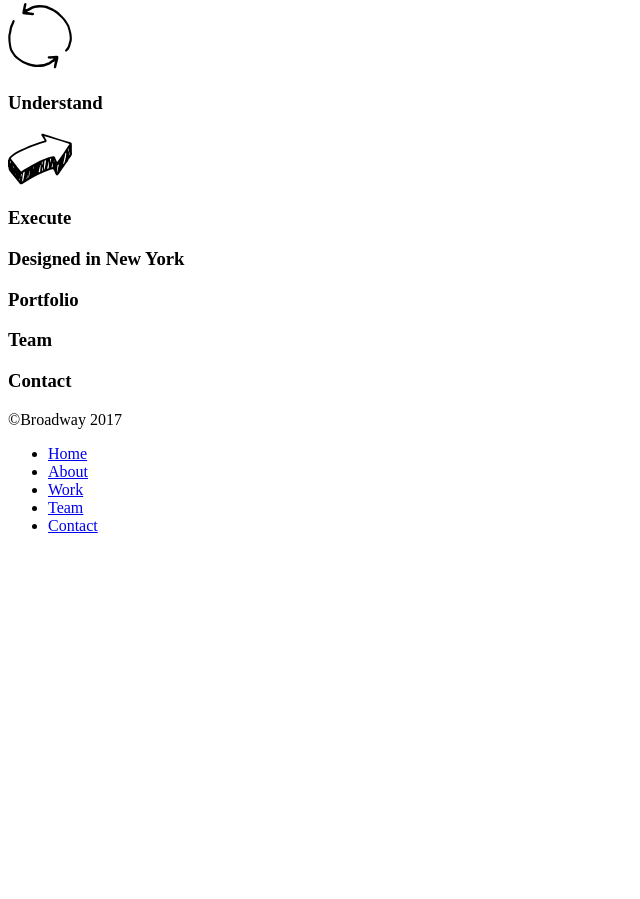
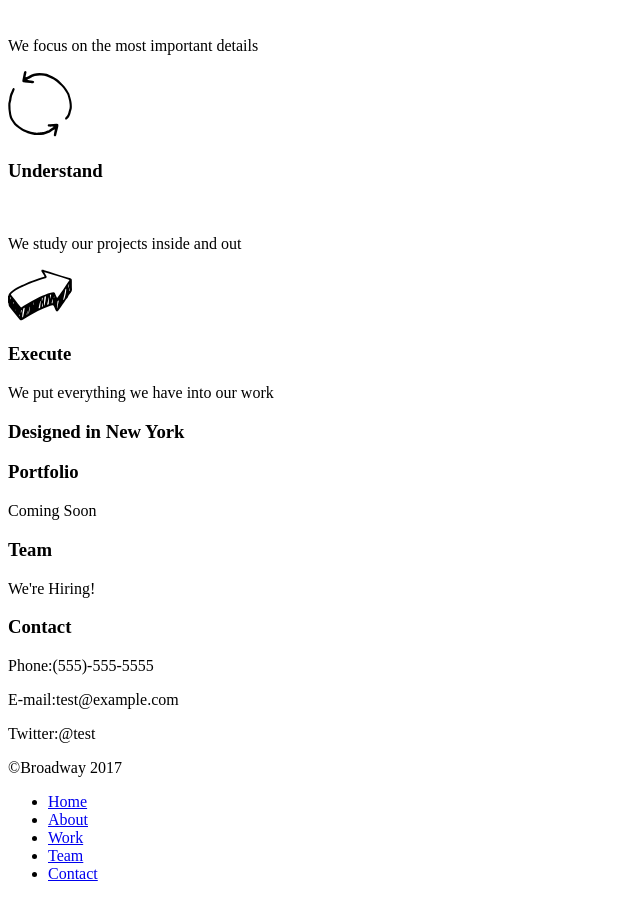
Before and after one commit to pnoble994/Broadway, a plain HTML site: page index.html in a window 1280 px wide. Shown: the part 332-1231 px from the top of the page, without its empty margins (0-640 px from the left). Before the commit the page ends 883 px from the top, so only its background shows below. Drawn offline with Linux system fonts and the light colour scheme.

Commit message:
complete face html

```diff
--- a/index.html
+++ b/index.html
@@ -17,6 +17,7 @@
    </nav>
   </div>
   <h2>Process</h2>
+  <!--inset code for the first icon -->
   <?xml version="1.0" encoding="UTF-8"?>
   <svg width="64px" height="35px" viewBox="0 0 64 35" version="1.1" xmlns="http://www.w3.org/2000/svg" xmlns:xlink="http://www.w3.org/1999/xlink">
       <!-- Generator: Sketch 41 (35326) - http://www.bohemiancoding.com/sketch -->
@@ -28,6 +29,9 @@
       </g>
   </svg>
   <h3>Identify</h3>
+  <br/>
+  <p>We focus on the most important details</p>
+  <!--inserted code for the second icon -->
   <?xml version="1.0" encoding="UTF-8"?>
   <svg width="64px" height="66px" viewBox="0 0 64 66" version="1.1" xmlns="http://www.w3.org/2000/svg" xmlns:xlink="http://www.w3.org/1999/xlink">
       <!-- Generator: Sketch 41 (35326) - http://www.bohemiancoding.com/sketch -->
@@ -42,6 +46,9 @@
       </g>
   </svg>
   <h3>Understand</h3>
+  <br/>
+  <p>We study our projects inside and out</p>
+  <!--Inserted code for the third icon-->
   <?xml version="1.0" encoding="UTF-8"?>
   <svg width="64px" height="52px" viewBox="0 0 64 52" version="1.1" xmlns="http://www.w3.org/2000/svg" xmlns:xlink="http://www.w3.org/1999/xlink">
       <!-- Generator: Sketch 41 (35326) - http://www.bohemiancoding.com/sketch -->
@@ -53,10 +60,19 @@
       </g>
   </svg>
   <h3>Execute</h3>
+
+  <p>We put everything we have into our work</p>
   <h3>Designed in New York</h3>
   <h3>Portfolio</h3>
+  <p>Coming Soon</p>
   <h3>Team</h3>
+  <p>We're Hiring!</p>
   <h3>Contact</h3>
+  <p>Phone:(555)-555-5555</p>
+  <p> E-mail:test@example.com</p>
+  <p>Twitter:@test</p>
+
+
   <footer>
     <p>&copy;Broadway 2017</p>
     <ul>
```
